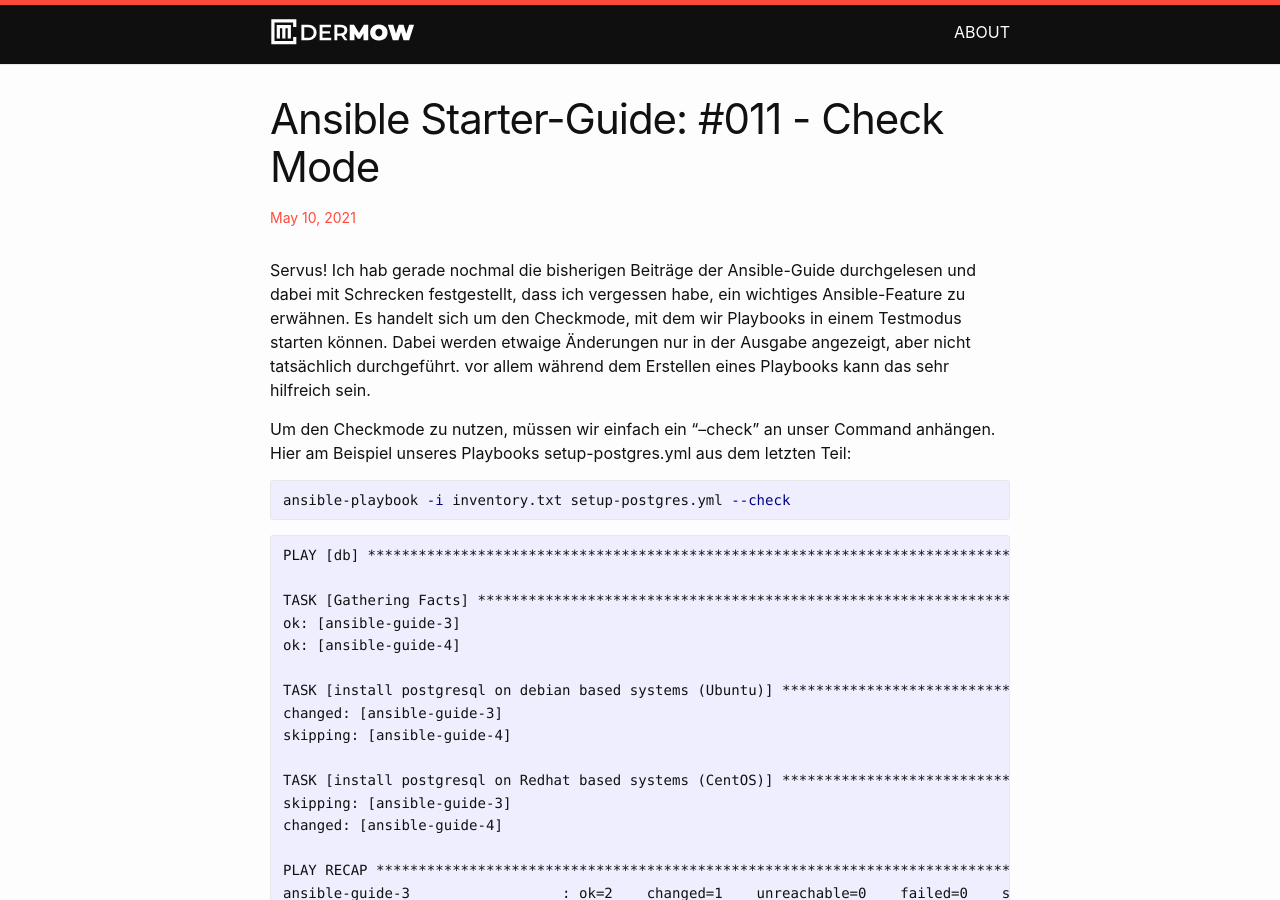
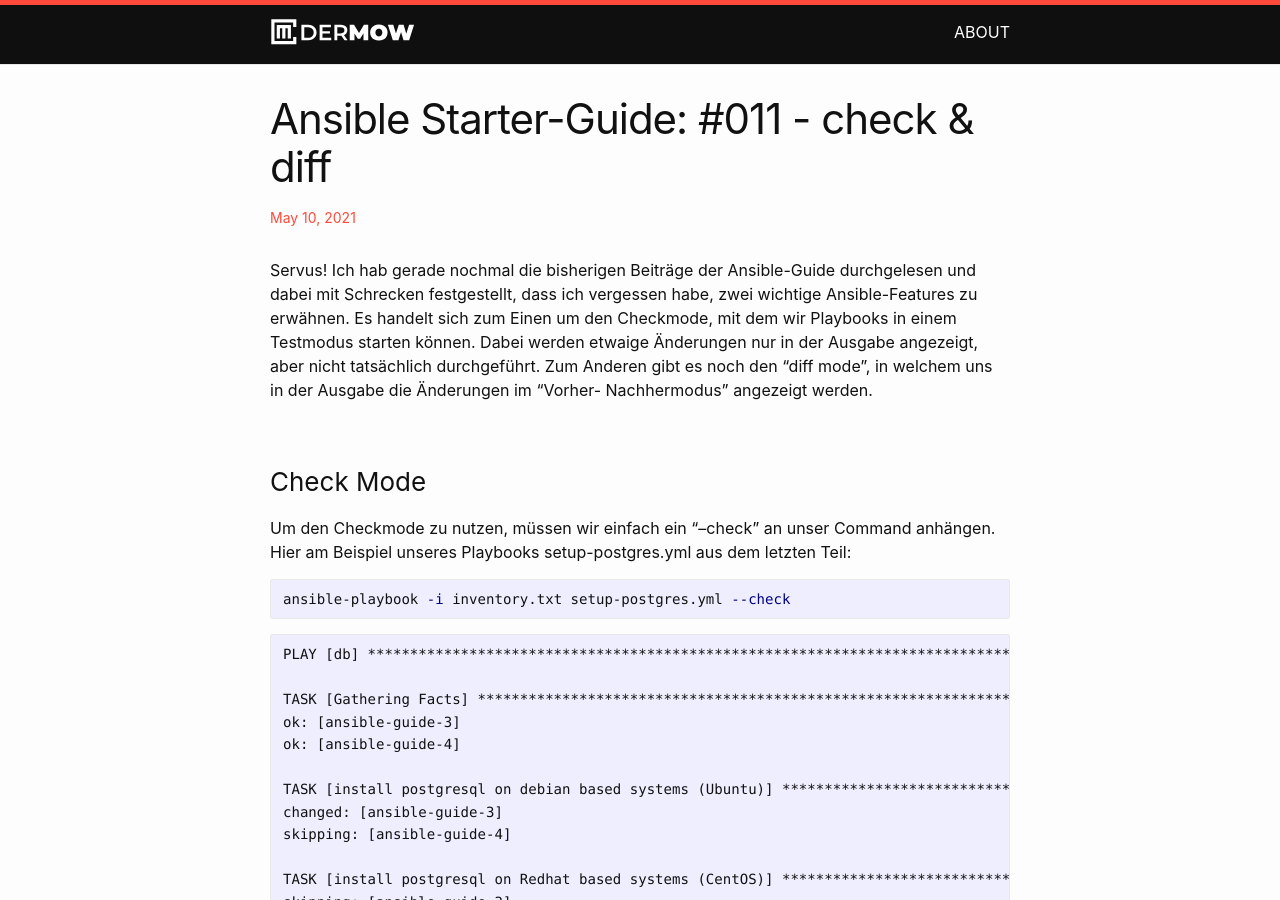
Before and after one commit to dermow/staging, a Jekyll site: the page built from _posts/2021-05-10-ansible-guide-11.markdown, in a window 1280 px wide and 900 px high. Built offline with Jekyll 4.4.1, drawn with Linux system fonts in a browser that asks for light colours; comment, search, counter and statistics services are not loaded.

Commit message:
Update 2021-05-10-ansible-guide-11.markdown

```diff
--- a/_posts/2021-05-10-ansible-guide-11.markdown
+++ b/_posts/2021-05-10-ansible-guide-11.markdown
@@ -1,12 +1,14 @@
 ---
 layout: post
-title:  "Ansible Starter-Guide: #011 - Check Mode"
+title:  "Ansible Starter-Guide: #011 - check & diff"
 date:   2021-05-10 12:44:42 +0100
 categories: Ansible
 ---
 
 Servus! Ich hab gerade nochmal die bisherigen Beiträge der Ansible-Guide durchgelesen und dabei mit Schrecken festgestellt, dass ich vergessen habe,
-ein wichtiges Ansible-Feature zu erwähnen. Es handelt sich um den Checkmode, mit dem wir Playbooks in einem Testmodus starten können. Dabei werden etwaige Änderungen nur in der Ausgabe angezeigt, aber nicht tatsächlich durchgeführt. vor allem während dem Erstellen eines Playbooks kann das sehr hilfreich sein.
+zwei wichtige Ansible-Features zu erwähnen. Es handelt sich zum Einen um den Checkmode, mit dem wir Playbooks in einem Testmodus starten können. Dabei werden etwaige Änderungen nur in der Ausgabe angezeigt, aber nicht tatsächlich durchgeführt. Zum Anderen gibt es noch den "diff mode", in welchem uns in der Ausgabe die Änderungen im "Vorher- Nachhermodus" angezeigt werden.
+
+### Check Mode
 
 Um den Checkmode zu nutzen, müssen wir einfach ein "--check" an unser Command anhängen. Hier am Beispiel unseres Playbooks setup-postgres.yml aus dem letzten
 Teil:
@@ -61,6 +63,10 @@ Für solche Fälle können wir einzelne Tasks im Checkmode überspringen:
 
 Mit dem Task-Parameter "check_mode: no" teilen wir Ansible mit, dass es den entsprechenden Task im Checkmode nicht ausführen soll.
 
+### Diff Mode
+
+
+
 Das wärs auch schon! Im nächsten Teil machen wir dann weiter mit Teil 2 der Loops!
 
 Viele Grüße
```
